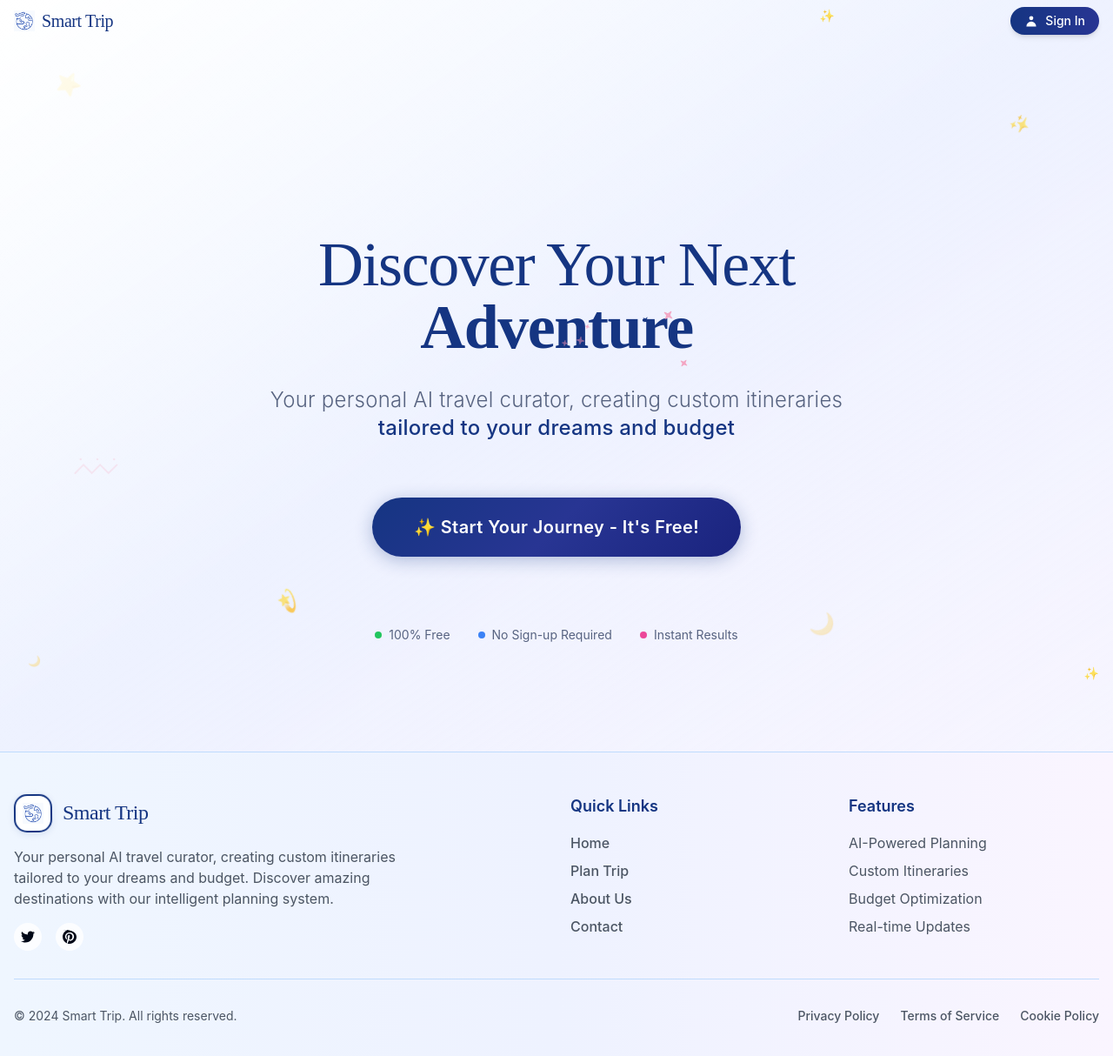
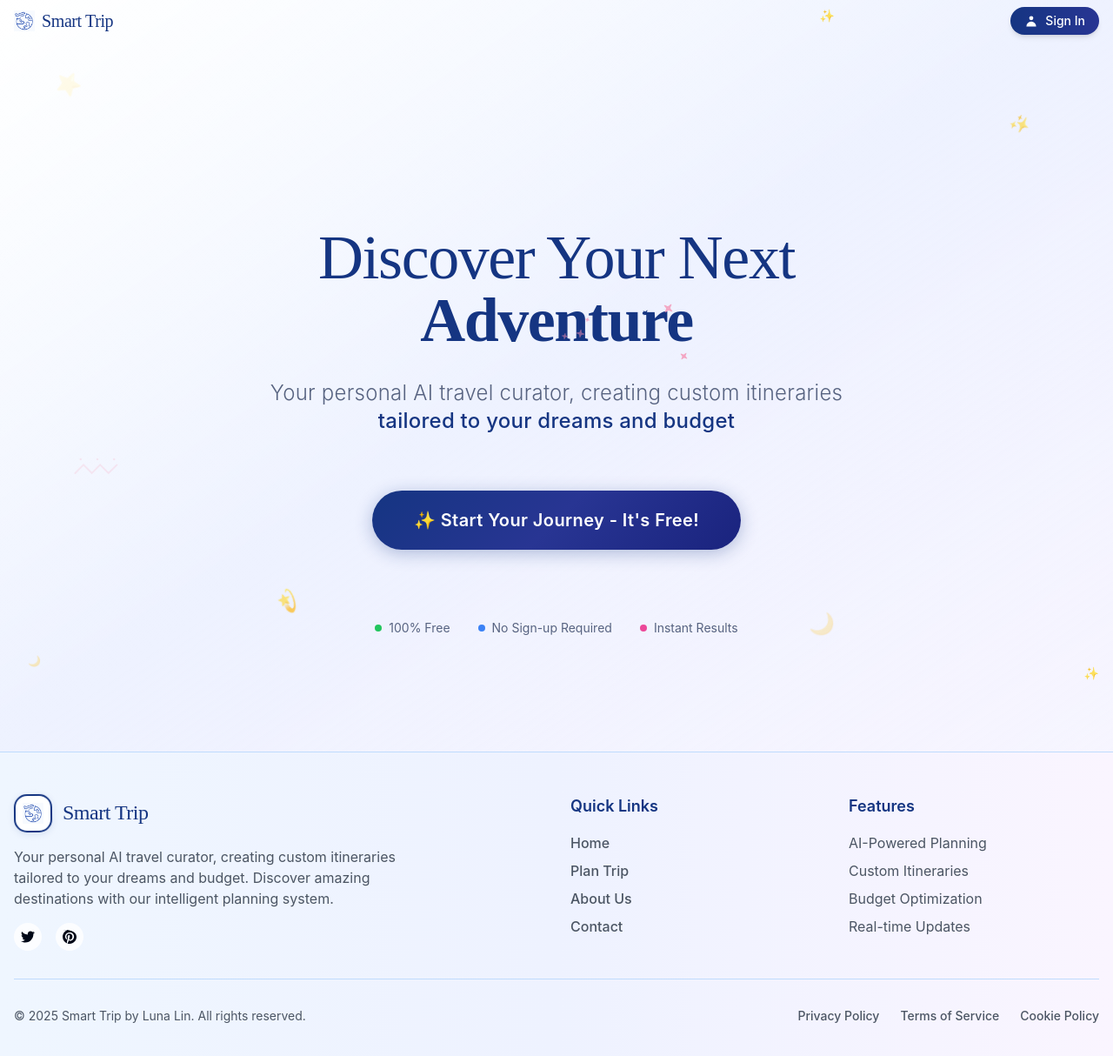
Before and after one commit to Yena830/travel_agent, a React (Vite) app: page / in a window 1280 px wide. Shown: the top 1214 px of the page at 87% size. Built offline with nearby package versions, Linux system fonts and the light colour scheme; no server answers; a web font is replaced by a local one.

Commit message:
update detail

```diff
--- a/src/components/custom/Footer.jsx
+++ b/src/components/custom/Footer.jsx
@@ -78,7 +78,7 @@ function Footer() {
         {/* Bottom Section */}
         <div className="border-t border-blue-200 mt-8 pt-8 flex flex-col md:flex-row justify-between items-center">
           <div className="text-gray-600 text-sm mb-4 md:mb-0">
-            © 2024 Smart Trip. All rights reserved.
+            © 2025 Smart Trip by Luna Lin. All rights reserved.
           </div>
           <div className="flex space-x-6 text-sm">
             <a href="#" className="text-gray-600 hover:text-[#153582] transition-colors">
--- a/src/components/custom/Hero.jsx
+++ b/src/components/custom/Hero.jsx
@@ -41,7 +41,7 @@ function Hero() {
             </div>
 
             {/* Hero Title */}
-            <div className="space-y-4 flex flex-col items-center justify-center pt-6 mt-2">
+            <div className="space-y-4 flex flex-col items-center justify-center pt-2 mt-0">
               <h1 className="nj-hero-title text-4xl md:text-6xl lg:text-7xl text-center">
                 Discover Your Next
                 <br />
```
